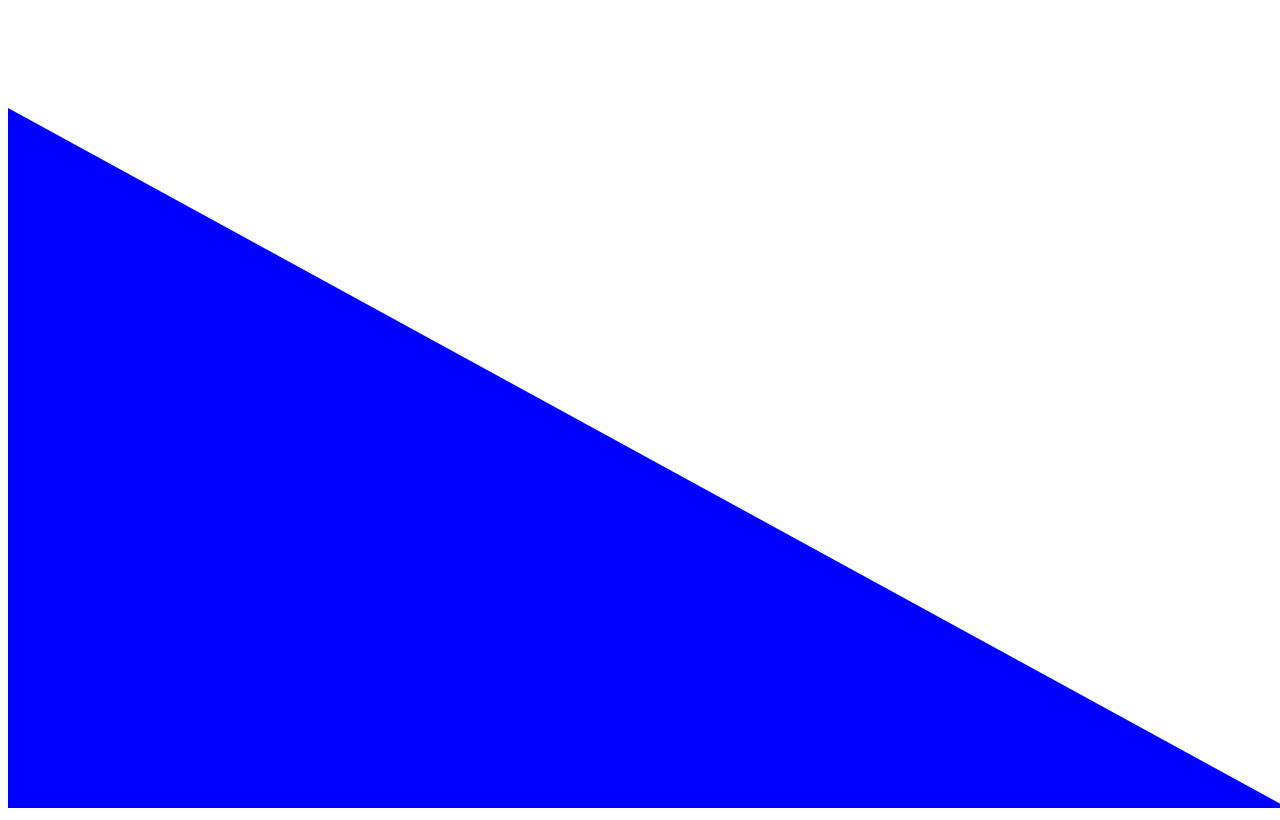
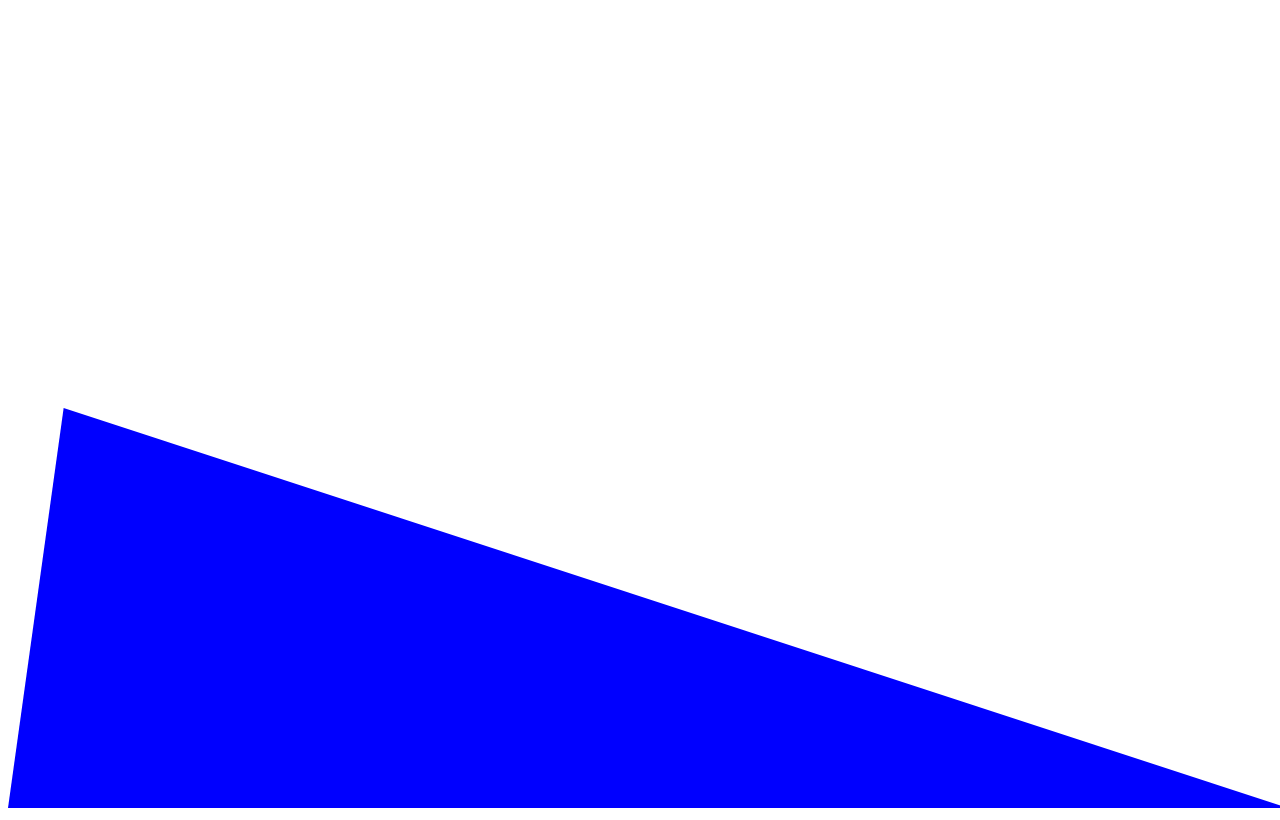
Before and after one commit to yyamakawa41/canvas-wave, a plain HTML site: page index.html in a window 1280 px wide. Drawn offline with Linux system fonts and the light colour scheme.

Commit message:
points added

```diff
--- a/index.html
+++ b/index.html
@@ -23,6 +23,16 @@
        document.body.appendChild(canvas);
        var c = canvas.getContext('2d');
 
+       function Point(x, y){
+          this.x = x;
+          this.ix = x;
+          this.vx = 0;
+          this.y = y;
+          this.iy = y;
+          this.vy = 0;
+       }
+
+
        Waves.init = function(){
            var w = window.innerWidth;
            var h = window.innerHeight;
@@ -32,17 +42,33 @@
            canvas.style.width = w + 'px';
            canvas.style.height = h + 'px';
 
+           points = [];
+           totalPoints = Math.max(Math.round(w / 50), 10);
+           for(i = totalPoints; i>0; i--){
+              points.push(new Point(i/(totalPoints - 3), 0.5));
+           }
 
+           // console.log(points);
 
            update();
        }
 
        function update(){
            updateID = requestAnimationFrame(update);
+
+           var p = points[totalPoints - 1];
+           var cx;
+           var cy;
            c.clearRect(0,0, canvas.width, canvas.height);
            c.fillStyle = Waves.color;
            c.beginPath();
-           c.moveTo(0, 100);
+           c.moveTo(p.x * canvas.width, p.y * canvas.height);
+
+
+
+
+
+
            c.lineTo(canvas.width, canvas.height);
            c.lineTo(0,canvas.height);
            c.closePath();
```
